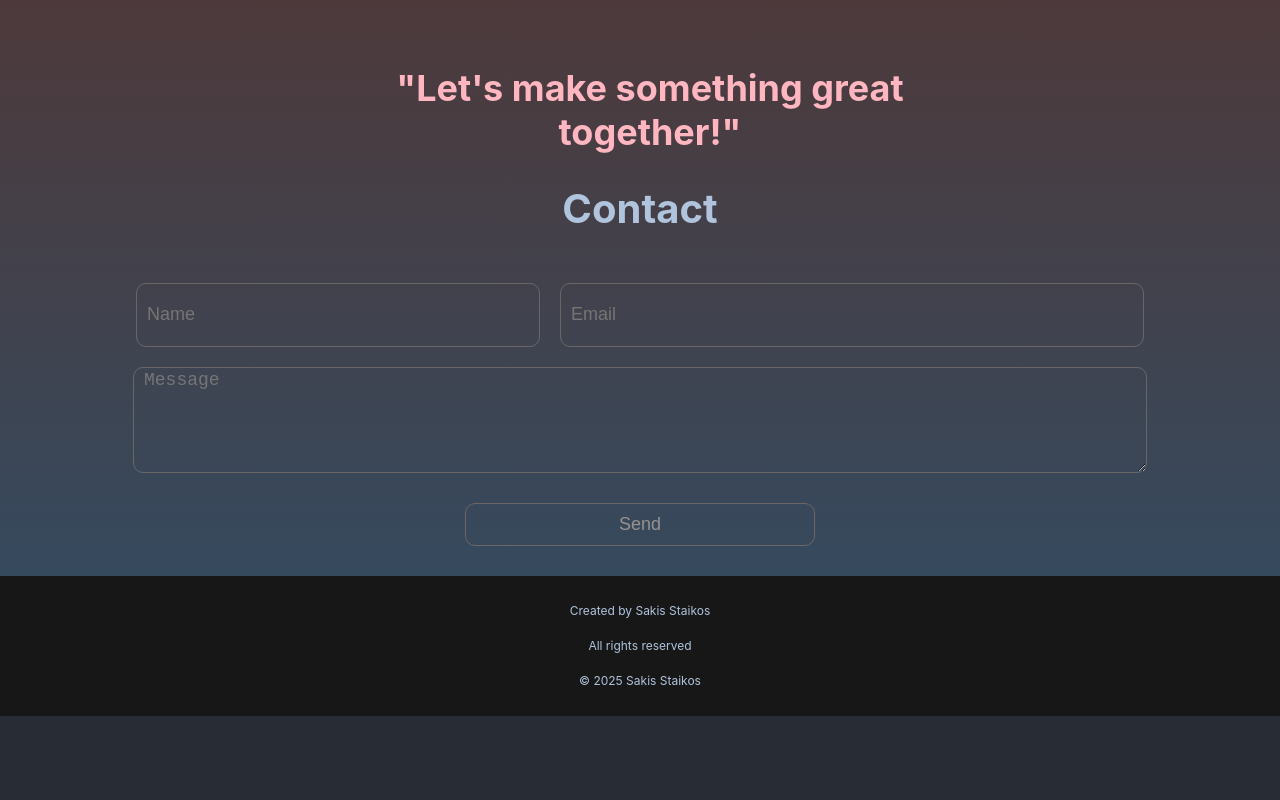
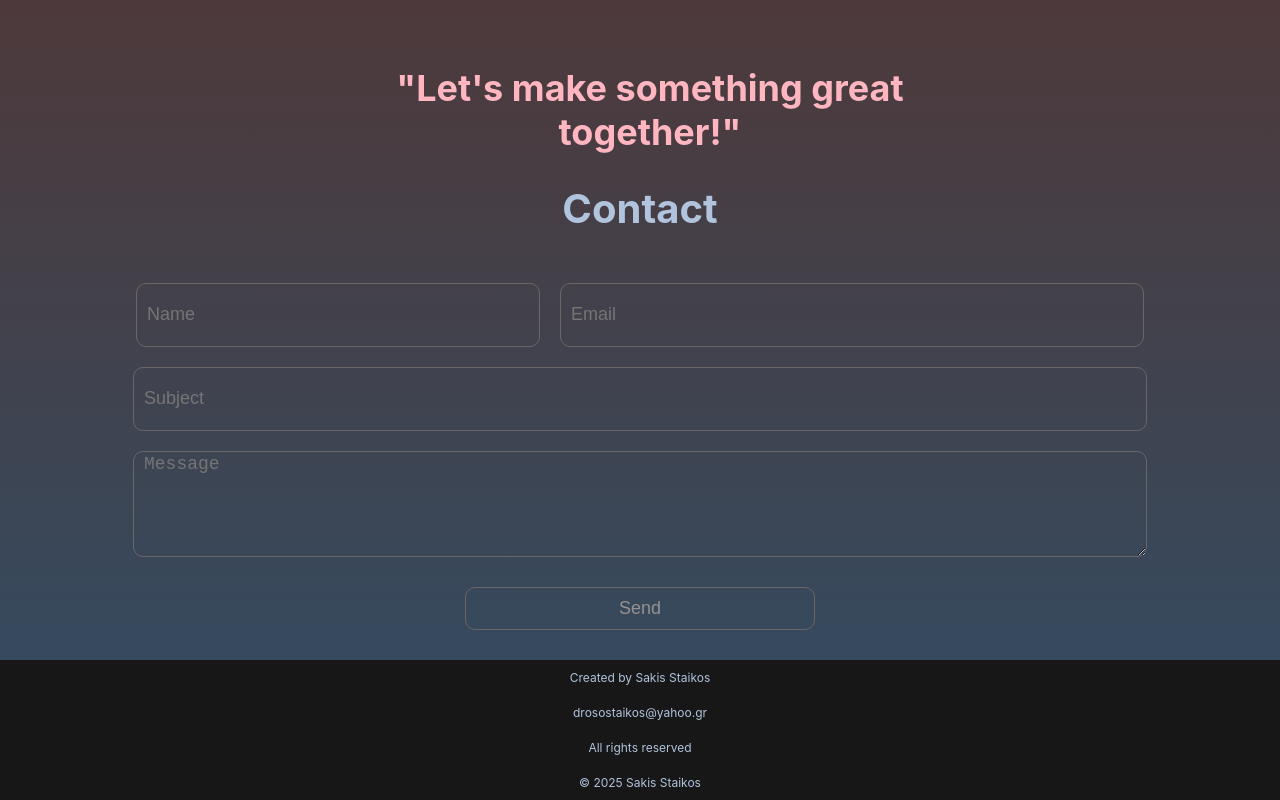
Before and after one commit to plexistrat/react-personal-website, a React (Create React App) app: page / in a window 1280 px wide. Shown: the part 3602-4402 px from the top of the page. Before the commit the page ends 4318 px from the top, so only its background shows below. Built offline with nearby package versions, Linux system fonts and the light colour scheme.

Commit message:
more testing

```diff
--- a/src/components/Contact/Contact.js
+++ b/src/components/Contact/Contact.js
@@ -48,13 +48,13 @@ function Contact({ scrollTo }) {
           />
         </div>
 
-        {/* <input
+        <input
           className="subject"
           type="text"
           placeholder="Subject"
           required
           onChange={handleSubjectChange}
-        /> */}
+        />
         <textarea
           className="message"
           placeholder="Message"
--- a/src/components/Footer/Footer.css
+++ b/src/components/Footer/Footer.css
@@ -28,3 +28,12 @@
     font-size: 10px;
   }
 }
+.footer-email:hover {
+  color: lightpink;
+  transition: 0.4s;
+  transform: scale(1.1);
+
+  @media screen and (max-width: 768px) {
+    font-size: 10px;
+  }
+}
--- a/src/components/Footer/Footer.js
+++ b/src/components/Footer/Footer.js
@@ -5,6 +5,7 @@ const Footer = () => {
   return (
     <div className="footer">
       <p>Created by Sakis Staikos</p>
+      <p className="footer-email">drosostaikos@yahoo.gr</p>
       <p>All rights reserved</p>
       <p>© 2025 Sakis Staikos</p>
     </div>
```
